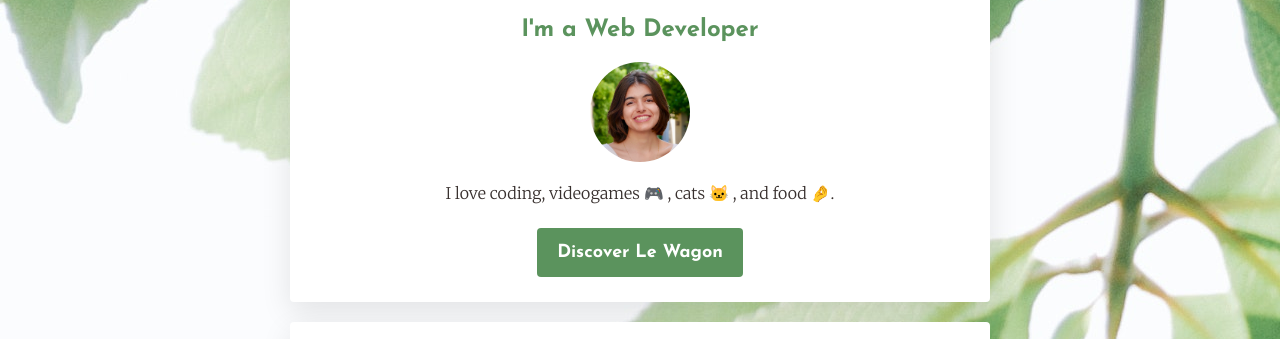
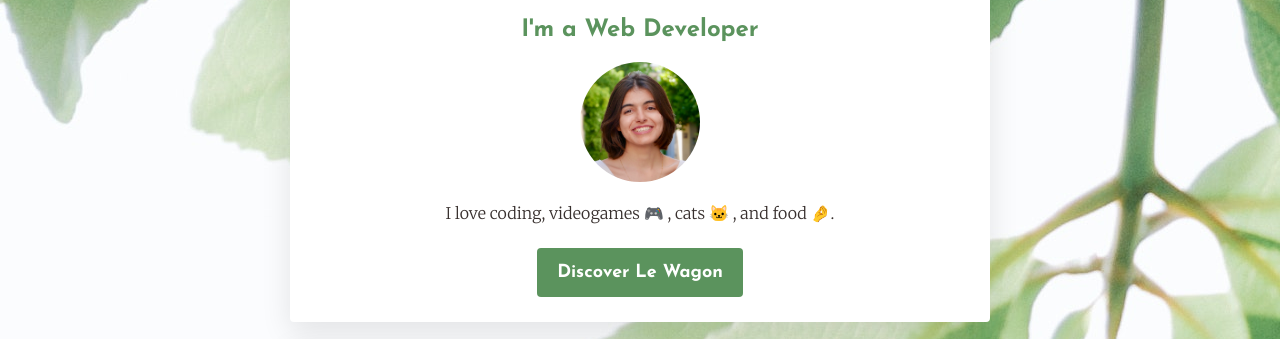
Before and after one commit to Paryssatis/profile, a plain HTML site: page index.html in a window 1280 px wide. Shown: the part 143-482 px from the top of the page. Drawn offline with Linux system fonts and the light colour scheme.

Commit message:
make my profile prettier

```diff
--- a/index.html
+++ b/index.html
@@ -22,7 +22,7 @@
         <h1>Hello, I'm Paryssa 🌻 </h1>
         <h2>I'm a Web Developer</h2>
         <!--profile picture-->
-        <img src="images/profile.png" width="100" height="100" alt="" class="img-circle">
+        <img src="images/profile.png" width="120" height="120" alt="" class="img-circle">
         <!--description-->
         <p>I love coding, videogames 🎮 , cats 🐱 , and food 🤌.</p>
         <!--button-->
```
